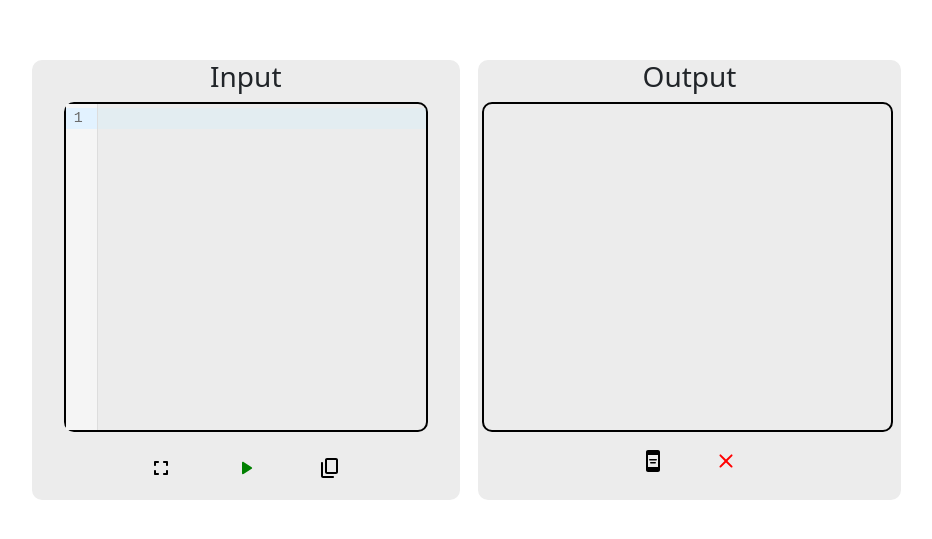
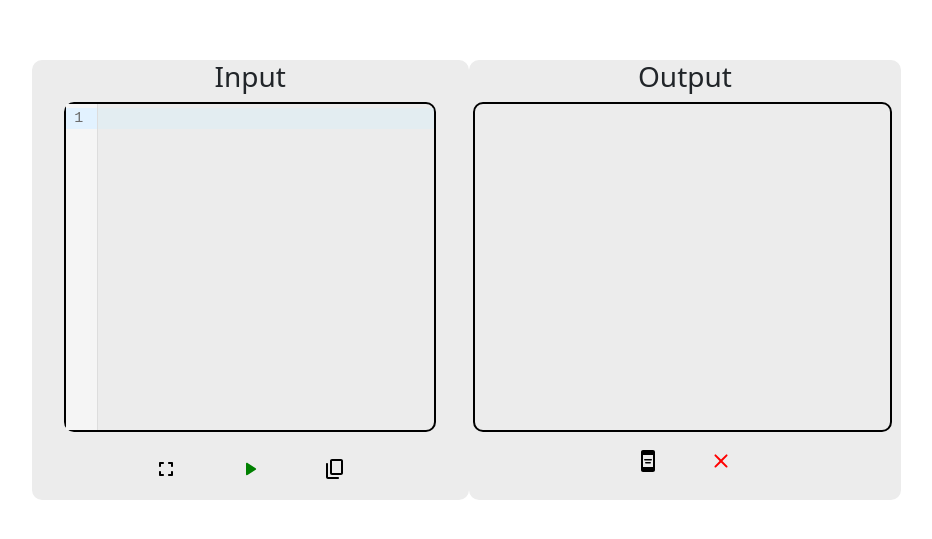
Before and after one commit to mohammad-taha-areeb/Style-Master, a React (Vite) app: page / in a window 1280 px wide. Shown: the part 125-664 px from the top of the page, without its empty margins (152-1084 px from the left). Built offline with nearby package versions, Linux system fonts and the light colour scheme.

Commit message:
Update CodeEditor.css

```diff
--- a/src/CodeEditor.css
+++ b/src/CodeEditor.css
@@ -12,10 +12,10 @@
 }
 
 
-.big-box{
+/* .big-box{
 width:full;
     height:full;
-}
+} */
 
 
 .second-container {
@@ -23,7 +23,7 @@ width:full;
     border-radius: 10px;
     /* margin-right: 20%; */
     /* padding: 10px; */
-    margin-left: 2%;
+/*     margin-left: 2%; */
     height: 440px;
     width: 540px;
     margin-right: 3%;
```
